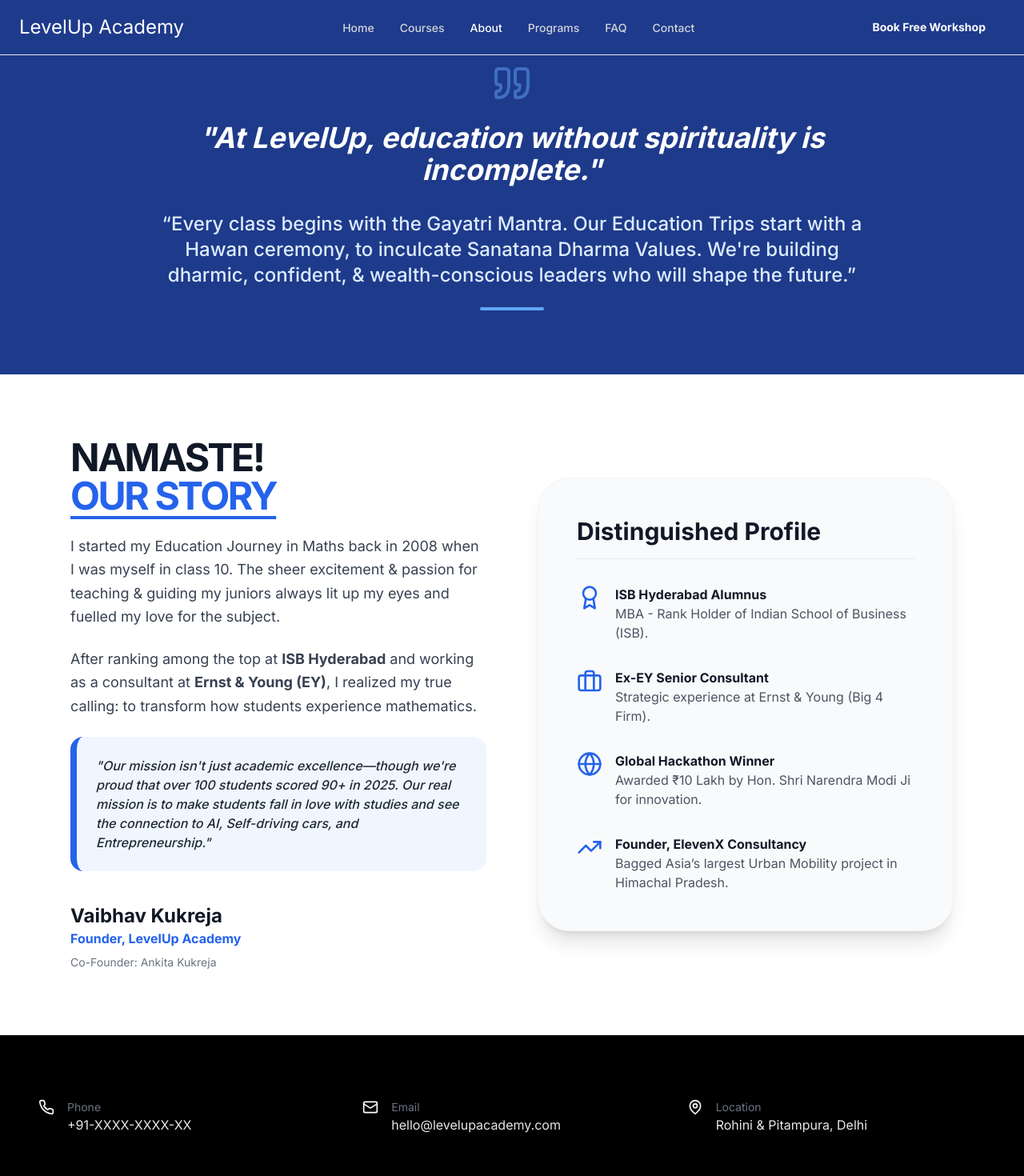
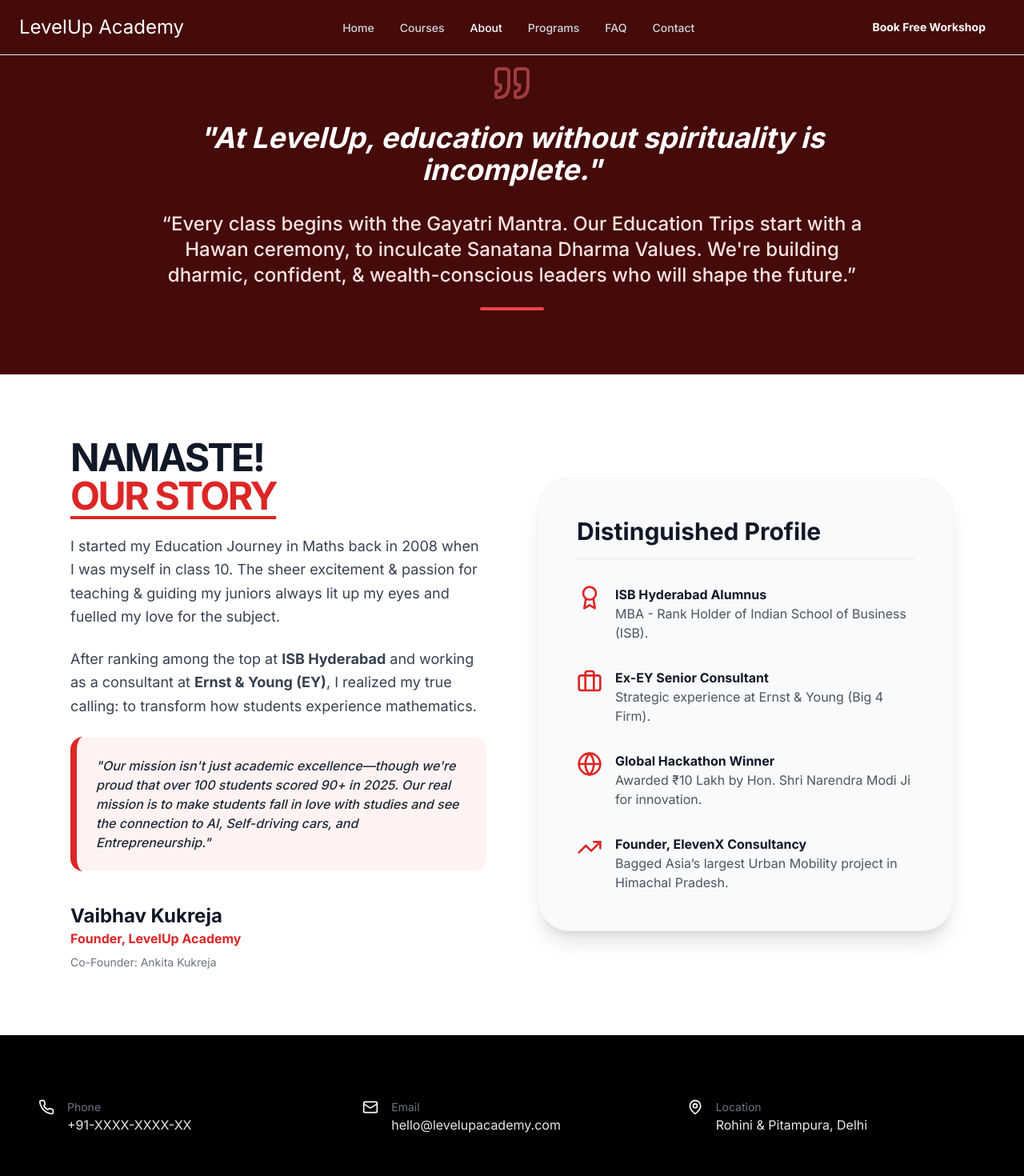
Before and after one commit to Garvsikka/levelup-academy-website, a React (Vite) app in the folder frontend/: page /about in a window 1280 px wide. Shown: the top 1470 px of the page at 80% size. Built offline with nearby package versions, Linux system fonts and the light colour scheme.

Commit message:
style: change About page theme from blue to power-red

```diff
--- a/frontend/src/pages/About.jsx
+++ b/frontend/src/pages/About.jsx
@@ -1,22 +1,22 @@
 import React from 'react';
-import { Award, BookOpen, Briefcase, Globe, Heart, Quote } from 'lucide-react';
+import { Award, BookOpen, Briefcase, Globe, Heart, Quote, TrendingUp } from 'lucide-react';
 
 const About = () => {
   return (
     <div className="bg-white min-h-screen">
-      {/* 1. MESSAGE FROM THE FOUNDER BOX (Distinct Color Section) */}
-      <section className="bg-blue-900 text-white py-20 px-6">
+      {/* 1. MESSAGE FROM THE FOUNDER BOX (Red Section) */}
+      <section className="bg-red-950 text-white py-20 px-6">
         <div className="max-w-4xl mx-auto text-center">
-          <Quote className="w-12 h-12 text-blue-400 mx-auto mb-6 opacity-50" />
+          <Quote className="w-12 h-12 text-red-400 mx-auto mb-6 opacity-50" />
           <h2 className="text-3xl md:text-4xl font-black mb-8 leading-tight italic">
             "At LevelUp, education without spirituality is incomplete."
           </h2>
-          <p className="text-xl md:text-2xl text-blue-100 font-medium leading-relaxed mb-6">
+          <p className="text-xl md:text-2xl text-red-100 font-medium leading-relaxed mb-6">
             “Every class begins with the Gayatri Mantra. Our Education Trips start with a
             Hawan ceremony, to inculcate Sanatana Dharma Values. We're building dharmic,
             confident, & wealth-conscious leaders who will shape the future.”
           </p>
-          <div className="h-1 w-20 bg-blue-400 mx-auto rounded-full"></div>
+          <div className="h-1 w-20 bg-red-500 mx-auto rounded-full"></div>
         </div>
       </section>
 
@@ -26,7 +26,7 @@ const About = () => {
           <div className="space-y-6">
             <h1 className="text-5xl font-black text-gray-900 tracking-tighter">
               NAMASTE! <br />
-              <span className="text-blue-600 underline decoration-4 underline-offset-8">OUR STORY</span>
+              <span className="text-red-600 underline decoration-4 underline-offset-8">OUR STORY</span>
             </h1>
             <p className="text-gray-700 text-lg leading-relaxed">
               I started my Education Journey in Maths back in 2008 when I was myself in class 10.
@@ -38,7 +38,7 @@ const About = () => {
               consultant at <strong>Ernst & Young (EY)</strong>, I realized my true calling:
               to transform how students experience mathematics.
             </p>
-            <div className="bg-blue-50 p-6 rounded-2xl border-l-8 border-blue-600">
+            <div className="bg-red-50 p-6 rounded-2xl border-l-8 border-red-600">
               <p className="text-gray-800 italic font-medium">
                 "Our mission isn't just academic excellence—though we're proud that over 100 students
                 scored 90+ in 2025. Our real mission is to make students fall in love with studies
@@ -47,7 +47,7 @@ const About = () => {
             </div>
             <div className="pt-4">
               <h3 className="text-2xl font-bold text-gray-900">Vaibhav Kukreja</h3>
-              <p className="text-blue-600 font-bold">Founder, LevelUp Academy</p>
+              <p className="text-red-600 font-bold">Founder, LevelUp Academy</p>
               <p className="text-gray-500 text-sm mt-2">Co-Founder: Ankita Kukreja</p>
             </div>
           </div>
@@ -58,7 +58,7 @@ const About = () => {
 
             <div className="space-y-8">
               <div className="flex gap-4">
-                <Award className="text-blue-600 w-8 h-8 shrink-0" />
+                <Award className="text-red-600 w-8 h-8 shrink-0" />
                 <div>
                   <h4 className="font-bold text-gray-900">ISB Hyderabad Alumnus</h4>
                   <p className="text-gray-600">MBA - Rank Holder of Indian School of Business (ISB).</p>
@@ -66,7 +66,7 @@ const About = () => {
               </div>
 
               <div className="flex gap-4">
-                <Briefcase className="text-blue-600 w-8 h-8 shrink-0" />
+                <Briefcase className="text-red-600 w-8 h-8 shrink-0" />
                 <div>
                   <h4 className="font-bold text-gray-900">Ex-EY Senior Consultant</h4>
                   <p className="text-gray-600">Strategic experience at Ernst & Young (Big 4 Firm).</p>
@@ -74,7 +74,7 @@ const About = () => {
               </div>
 
               <div className="flex gap-4">
-                <Globe className="text-blue-600 w-8 h-8 shrink-0" />
+                <Globe className="text-red-600 w-8 h-8 shrink-0" />
                 <div>
                   <h4 className="font-bold text-gray-900">Global Hackathon Winner</h4>
                   <p className="text-gray-600">Awarded ₹10 Lakh by Hon. Shri Narendra Modi Ji for innovation.</p>
@@ -82,7 +82,7 @@ const About = () => {
               </div>
 
               <div className="flex gap-4">
-                <TrendingUp className="text-blue-600 w-8 h-8 shrink-0" />
+                <TrendingUp className="text-red-600 w-8 h-8 shrink-0" />
                 <div>
                   <h4 className="font-bold text-gray-900">Founder, ElevenX Consultancy</h4>
                   <p className="text-gray-600">Bagged Asia’s largest Urban Mobility project in Himachal Pradesh.</p>
@@ -96,8 +96,4 @@ const About = () => {
   );
 };
 
-const TrendingUp = ({className}) => (
-  <svg xmlns="http://www.w3.org/2000/svg" width="24" height="24" viewBox="0 0 24 24" fill="none" stroke="currentColor" strokeWidth="2" strokeLinecap="round" strokeLinejoin="round" className={className}><polyline points="22 7 13.5 15.5 8.5 10.5 2 17"></polyline><polyline points="16 7 22 7 22 13"></polyline></svg>
-);
-
 export default About;
```
